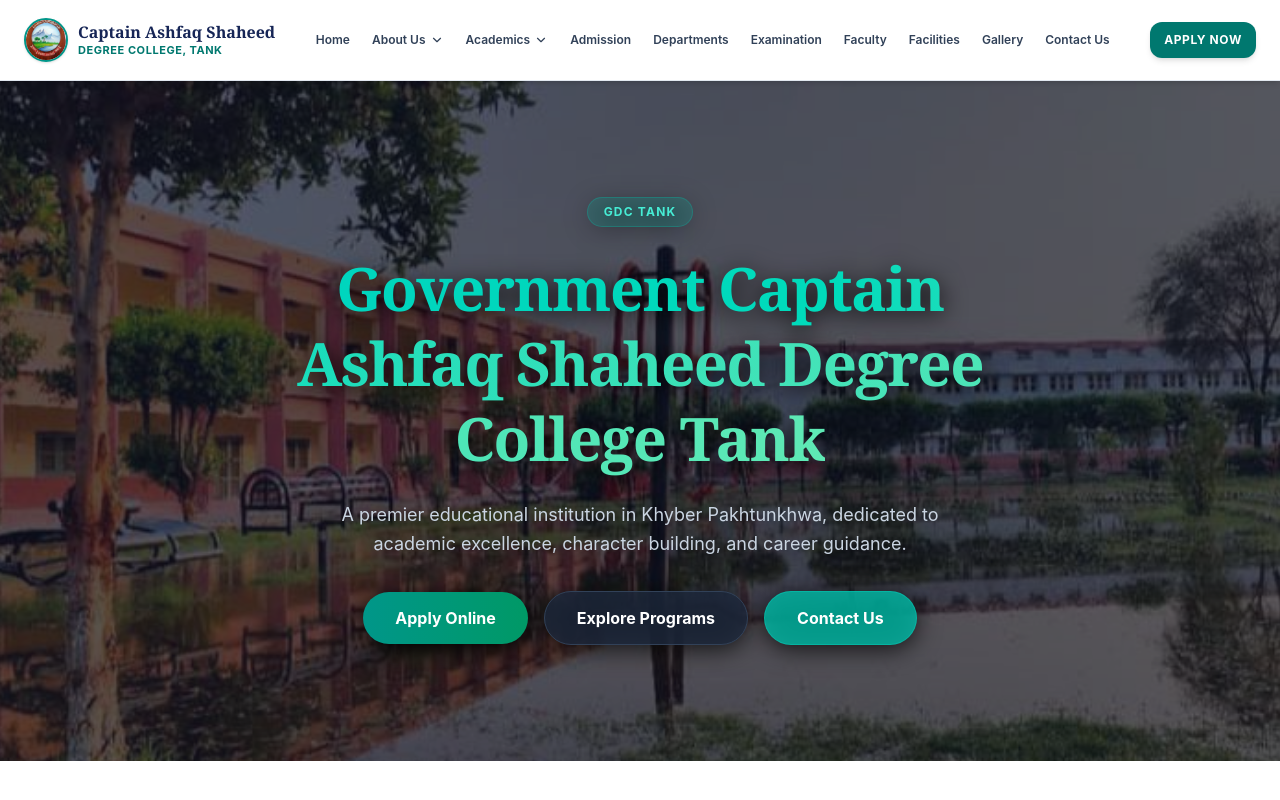
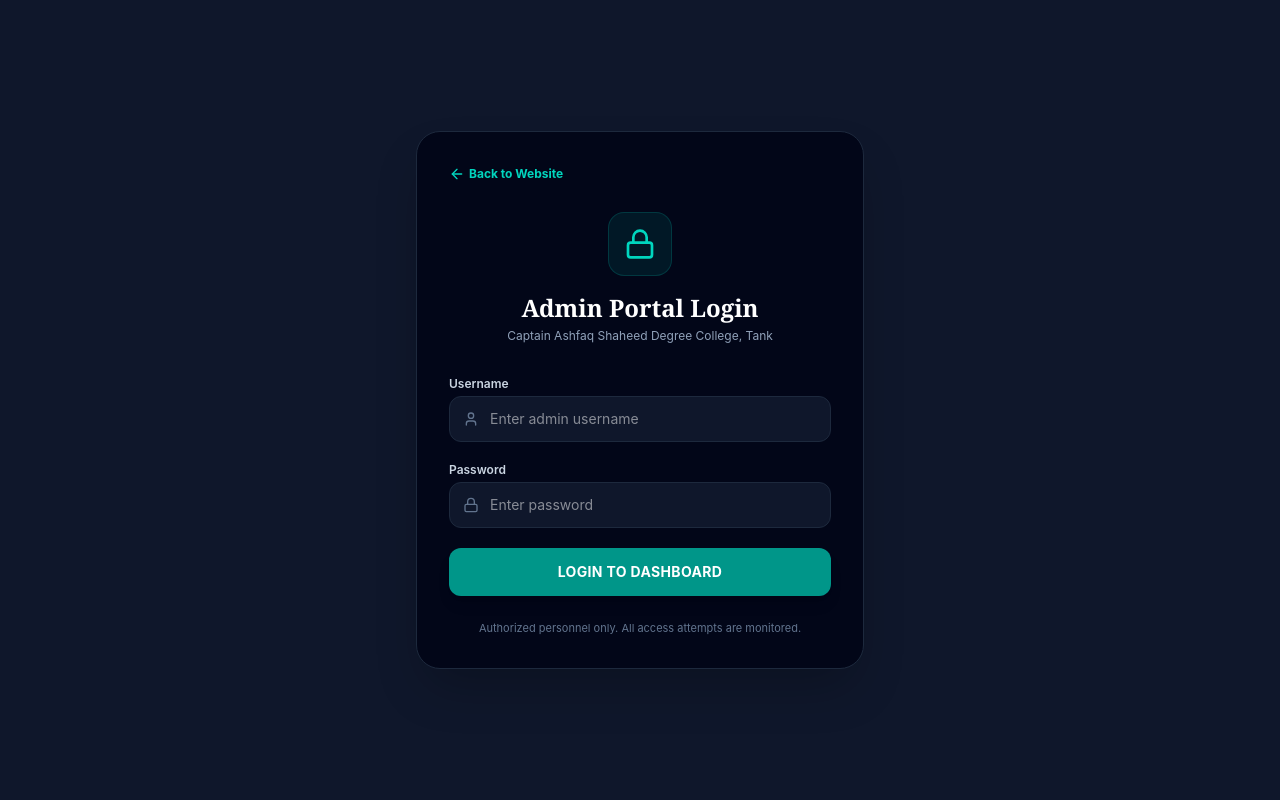
Before and after one commit to tanveermedaveer-jpg/gdc-tank-website, a React (Vite) app: page /login in a window 1280 px wide. Shown: the top 800 px of the page. Built offline with nearby package versions, Linux system fonts and the light colour scheme.

Commit message:
Update App.jsx

```diff
--- a/src/App.jsx
+++ b/src/App.jsx
@@ -23,14 +23,15 @@
 import Contact from './pages/Contact';
 import ApplyNow from './pages/ApplyNow';
 import AdminDashboard from './pages/AdminDashboard';
+import Login from './pages/Login'; // <-- یہ نئی لائن لاگ ان پیج کے لیے جوڑی گئی ہے
 
-// --- نئے صفحات جو یہاں امپورٹ کیے گئے ہیں ---
+// Announcement Pages
 import AnnouncementDetail from './pages/AnnouncementDetail';
 import AllAnnouncements from './pages/AllAnnouncements';
 
 function AppContent() {
   const location = useLocation();
-  const isAdminRoute = location.pathname.startsWith('/admin');
+  const isAdminRoute = location.pathname.startsWith('/admin') || location.pathname.startsWith('/login');
 
   const [darkMode, setDarkMode] = useState(() => {
     return localStorage.getItem('casdct_dark_mode') === 'true';
@@ -48,7 +49,7 @@
 
   return (
     <div className={`flex flex-col min-h-screen bg-slate-50 text-slate-800 antialiased font-sans transition-colors duration-200 ${darkMode ? 'dark bg-slate-950 text-slate-100' : ''}`}>
-      {/* News Ticker - Sirf Admin ke ilawa sabhi jagah aayega */}
+      {/* News Ticker - Sirf Admin aur Login ke ilawa sabhi jagah aayega */}
       {!isAdminRoute && <NewsTicker />}
 
       {/* Global Navbar - Har page par sirf ek hi dafa aayega */}
@@ -72,10 +73,14 @@
           <Route path="/contact" element={<Contact />} />
           <Route path="/apply" element={<ApplyNow />} />
 
-          {/* --- یہ دو اہم روٹس (Routes) یہاں جوڑے گئے ہیں --- */}
+          {/* Announcement Routes */}
           <Route path="/announcement/:id" element={<AnnouncementDetail />} />
           <Route path="/all-announcements" element={<AllAnnouncements />} />
 
+          {/* Login Route */}
+          <Route path="/login" element={<Login />} />
+
+          {/* Protected Admin Routes */}
           <Route path="/admin" element={<ProtectedRoute><AdminDashboard darkMode={darkMode} setDarkMode={setDarkMode} /></ProtectedRoute>} />
           <Route path="/admin/dashboard" element={<ProtectedRoute><AdminDashboard darkMode={darkMode} setDarkMode={setDarkMode} /></ProtectedRoute>} />
 
```
